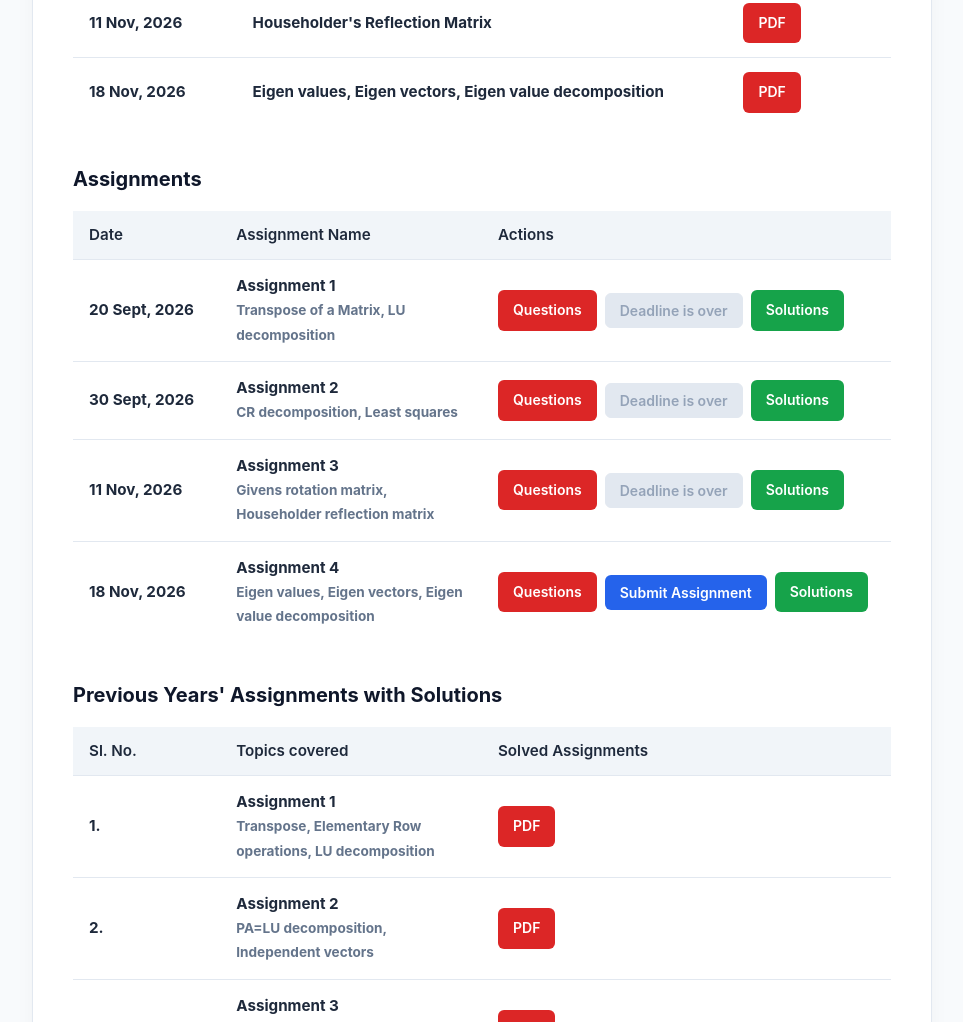
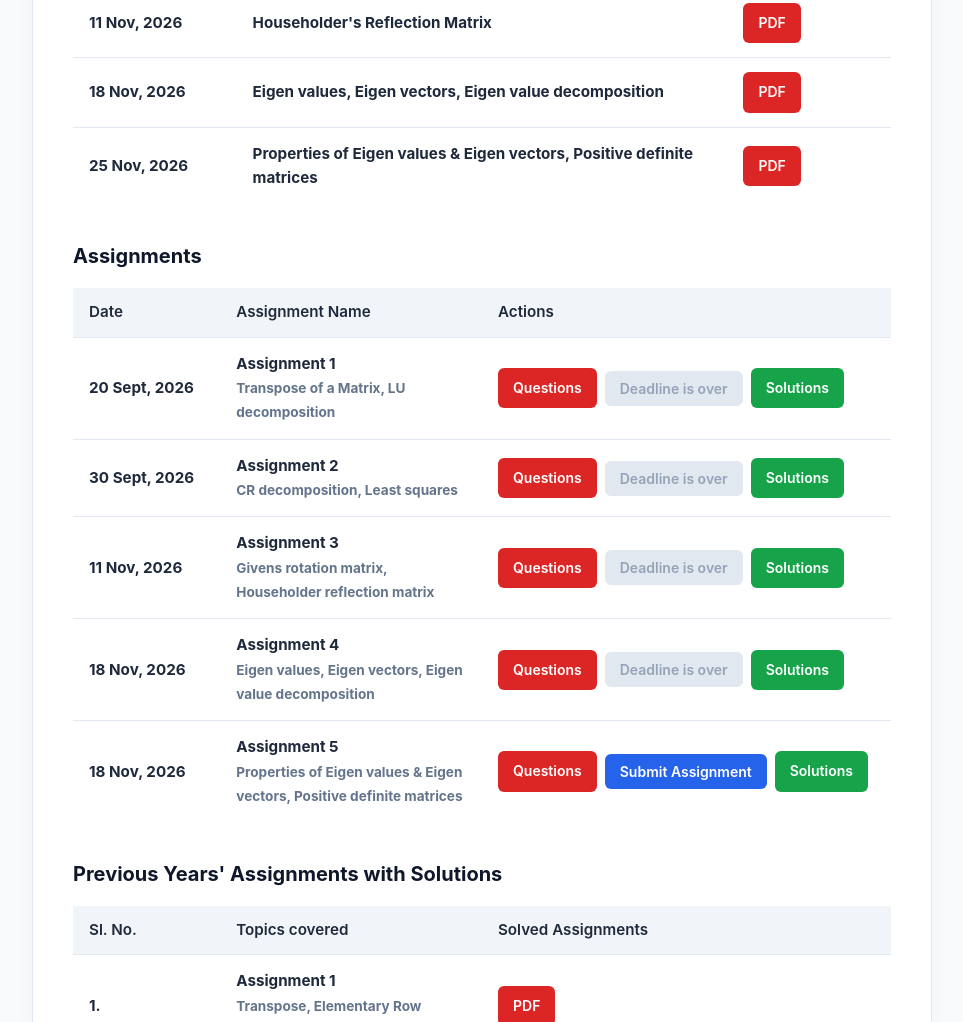
Before and after one commit to avikradhikary/avikradhikary.github.io, a plain HTML site: page Matrix_Analysis_2026.html in a window 1280 px wide. Shown: the part 1037-2059 px from the top of the page, without its empty margins (158-1121 px from the left). Drawn offline with Linux system fonts and the light colour scheme.

Commit message:
Update Matrix_Analysis_2026.html

```diff
--- a/Matrix_Analysis_2026.html
+++ b/Matrix_Analysis_2026.html
@@ -416,7 +416,7 @@
 
     <!-- Notice Box -->
     <div class="notice-box">
-        <strong>Notice: <em>Assignment 4</em> released. Deadline 24 Nov, 2026.
+        <strong>Notice: <em>Assignment 5</em> released. Deadline 01 Dec, 2026.
     </div>
 
     <!-- Class Slides -->
@@ -476,6 +476,11 @@
                         <td>18 Nov, 2026</td>
                         <td>Eigen values, Eigen vectors, Eigen value decomposition</td>
                         <td><a href="slides/MatrixAnalysis8 2026.pdf" target="_blank" class="btn btn-danger">PDF</a></td>
+                    </tr>
+                    <tr>
+                        <td>25 Nov, 2026</td>
+                        <td>Properties of Eigen values & Eigen vectors, Positive definite matrices</td>
+                        <td><a href="slides/MatrixAnalysis9 2026.pdf" target="_blank" class="btn btn-danger">PDF</a></td>
                     </tr>
                 </tbody>
             </table>
@@ -555,6 +560,24 @@
                             <div class="action-column">
                                 <div class="btn-group">
                                     <a href="assignments/assignment4.pdf" target="_blank" class="btn btn-danger">Questions</a>
+                                    <!--<button class="btn btn-primary" onclick="openSubmissionModal()">Submit Assignment</button> -->
+                                   <button class="btn btn-disabled" disabled>Deadline is over</button>
+                                    <a href="" target="_blank" class="btn btn-success">Solutions</a>
+                                </div>
+                              <!--  <div class="deadline-subtext">Deadline: 21 Oct, 2026. If there is no matrix code assigned to your student ID, please contact me through Wechat.</div>-->
+                            </div>
+                        </td>
+                    </tr>
+                    <tr>
+                        <td>18 Nov, 2026</td>
+                        <td>
+                            <strong>Assignment 5</strong><br>
+                            <span style="font-size: 0.85rem; color: var(--text-muted);">Properties of Eigen values & Eigen vectors, Positive definite matrices</span>
+                        </td>
+                        <td>
+                            <div class="action-column">
+                                <div class="btn-group">
+                                    <a href="assignments/assignment5.pdf" target="_blank" class="btn btn-danger">Questions</a>
                                     <button class="btn btn-primary" onclick="openSubmissionModal()">Submit Assignment</button>
                                    <!--<button class="btn btn-disabled" disabled>Deadline is over</button> -->
                                     <a href="" target="_blank" class="btn btn-success">Solutions</a>
@@ -679,17 +702,17 @@
         <div class="modal-header">
             <p class="course-code" style="margin-bottom: 4px;">LM34002001-01</p>
             <h2 style="font-size: 1.25rem; margin: 0 0 10px 0;">Matrix Analysis</h2>
-            <div class="assignment-badge" id="assignmentTitle">Assignment 4</div>
+            <div class="assignment-badge" id="assignmentTitle">Assignment 5</div>
 
             <div class="modal-notice">
-                <strong>Deadline:</strong> November 24, 2026 (23:59:59 CST / Beijing Time)<br>
+                <strong>Deadline:</strong> December 01, 2026 (23:59:59 CST / Beijing Time)<br>
                 Note: Only PDF files are accepted for submission.
             </div>
         </div>
 
         <!-- Closed notice container -->
         <div id="closedBanner" class="expired-banner" style="display: none;">
-            Submission deadline for Assignment 4 is over.
+            Submission deadline for Assignment 5 is over.
         </div>
 
         <!-- Form container -->
@@ -720,11 +743,11 @@
 const WORKER_URL = 'https://assignment-proxy.avikranjanadhikary.workers.dev/';
 
 // Current assignment details
-const ASSIGNMENT_NUM = "4";
+const ASSIGNMENT_NUM = "5";
 const ASSIGNMENT_FOLDER = `Assignment_${ASSIGNMENT_NUM}`;
 
-// Beijing Standard Time (UTC+8) ISO 8601 Timestamp: Nov 24, 2026
-const BEIJING_DEADLINE_ISO = "2026-11-24T23:59:59+08:00";
+// Beijing Standard Time (UTC+8) ISO 8601 Timestamp: Dec 01, 2026
+const BEIJING_DEADLINE_ISO = "2026-12-01T23:59:59+08:00";
 const DEADLINE = new Date(BEIJING_DEADLINE_ISO);
 
 function checkDeadline() {
```
